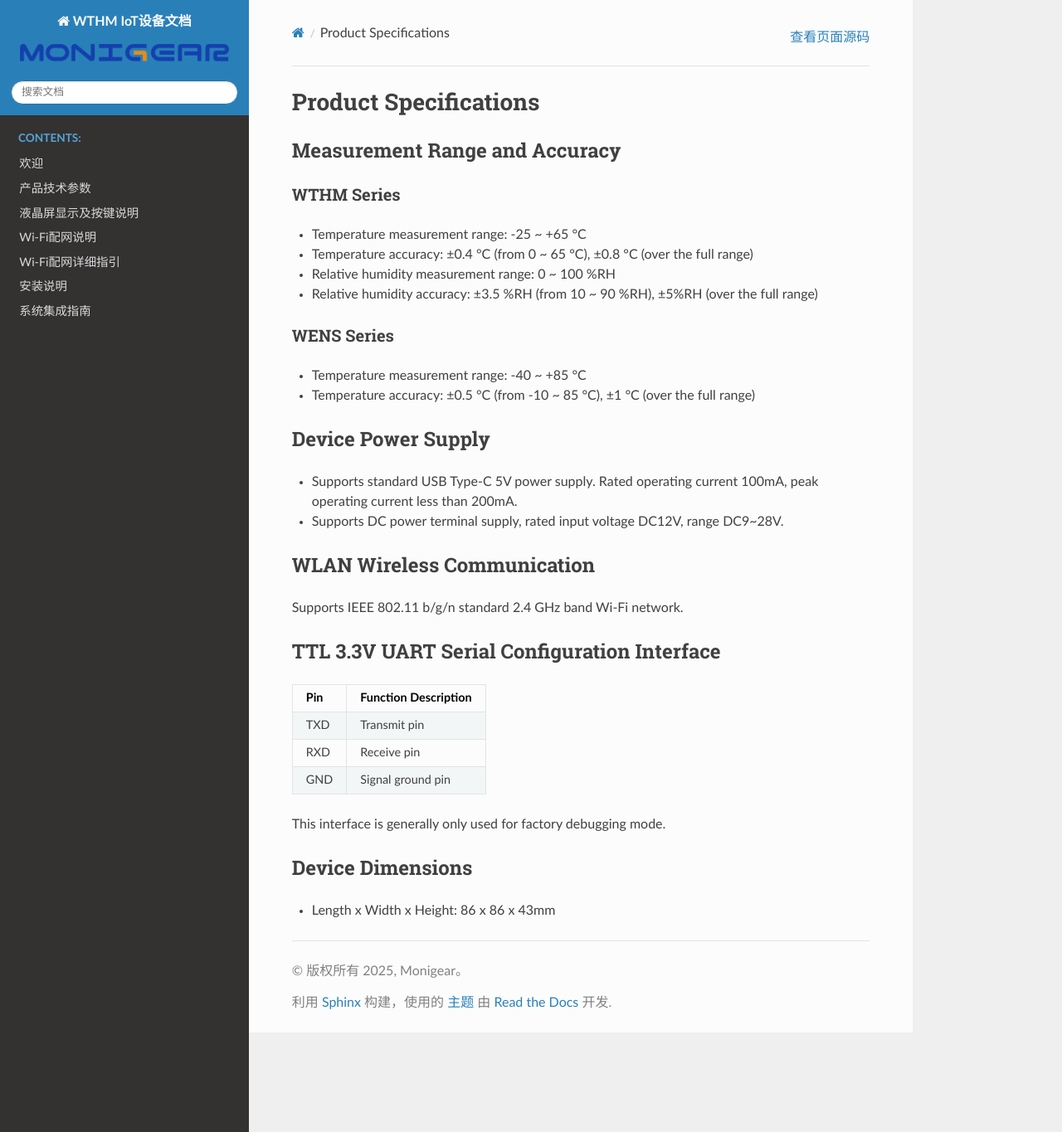
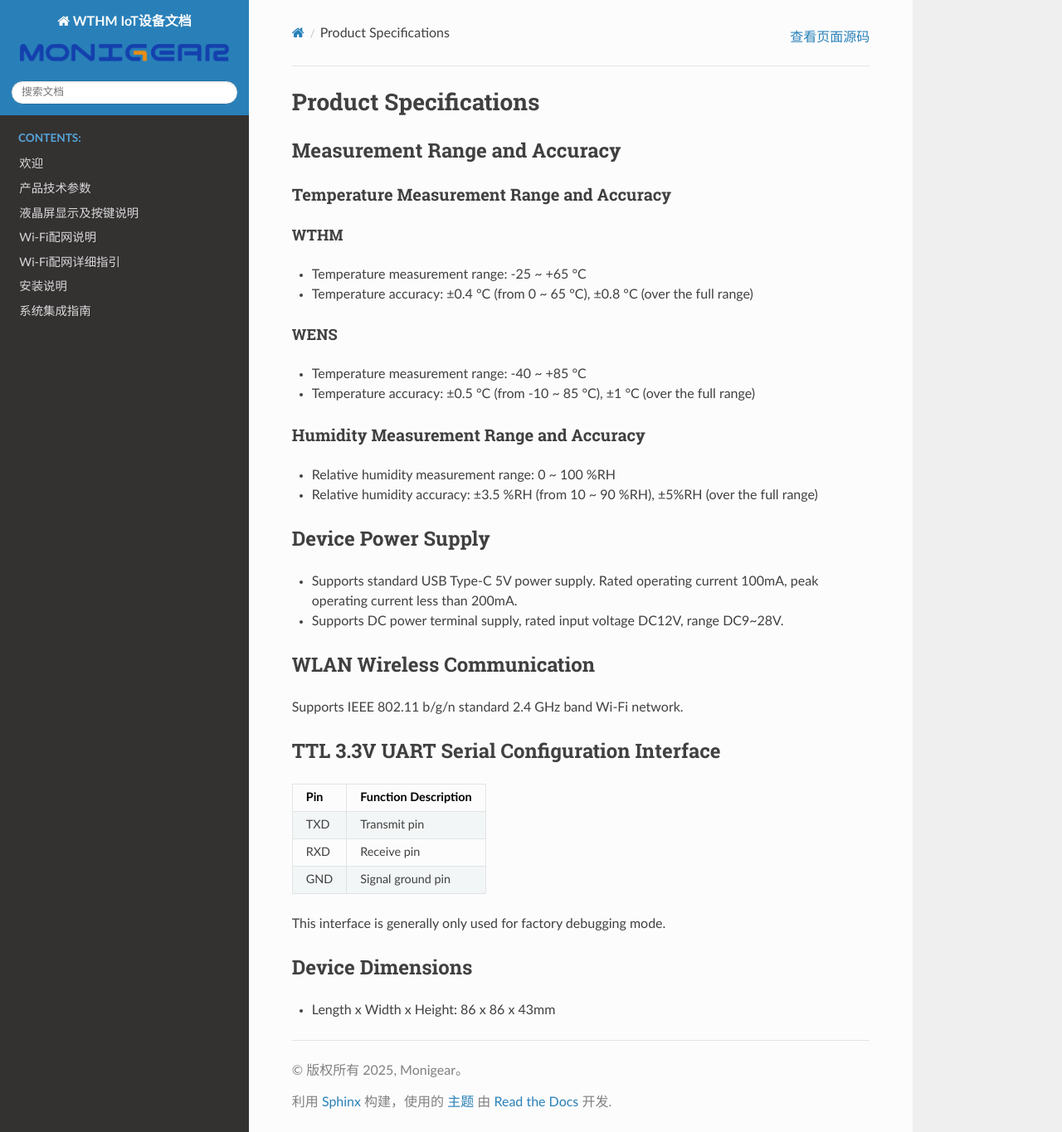
Before and after one commit to laosongbaba/wthm_docs_sphinx, a Sphinx documentation site: the page built from docs/en/product-specs.rst, in a window 1280 px wide and 1365 px high. Shown: the whole window at 83% size. Built offline with Sphinx 7.4.7 and the Read the Docs theme 3.1.0, drawn with Linux system fonts in a browser that asks for light colours.

Commit message:
Refactor Measurement Range and Accuracy

```diff
--- a/docs/en/product-specs.rst
+++ b/docs/en/product-specs.rst
@@ -4,20 +4,26 @@ Product Specifications
 Measurement Range and Accuracy
 ------------------------------
 
-WTHM Series
-~~~~~~~~~~~
+Temperature Measurement Range and Accuracy
+~~~~~~~~~~~~~~~~~~~~~~~~~~~~~~~~~~~~~~~~~~~
+
+WTHM
+^^^^
 
 - Temperature measurement range: -25 ~ +65 °C
 - Temperature accuracy: ±0.4 °C (from 0 ~ 65 °C), ±0.8 °C (over the full range)
 
-- Relative humidity measurement range: 0 ~ 100 %RH
-- Relative humidity accuracy: ±3.5 %RH (from 10 ~ 90 %RH), ±5%RH (over the full range)
-
-WENS Series
-~~~~~~~~~~~
+WENS
+^^^^
 
 - Temperature measurement range: -40 ~ +85 °C
 - Temperature accuracy: ±0.5 °C (from -10 ~ 85 °C), ±1 °C (over the full range)
+
+Humidity Measurement Range and Accuracy
+~~~~~~~~~~~~~~~~~~~~~~~~~~~~~~~~~~~~~~~~
+
+- Relative humidity measurement range: 0 ~ 100 %RH
+- Relative humidity accuracy: ±3.5 %RH (from 10 ~ 90 %RH), ±5%RH (over the full range)
 
 Device Power Supply
 -------------------
```
